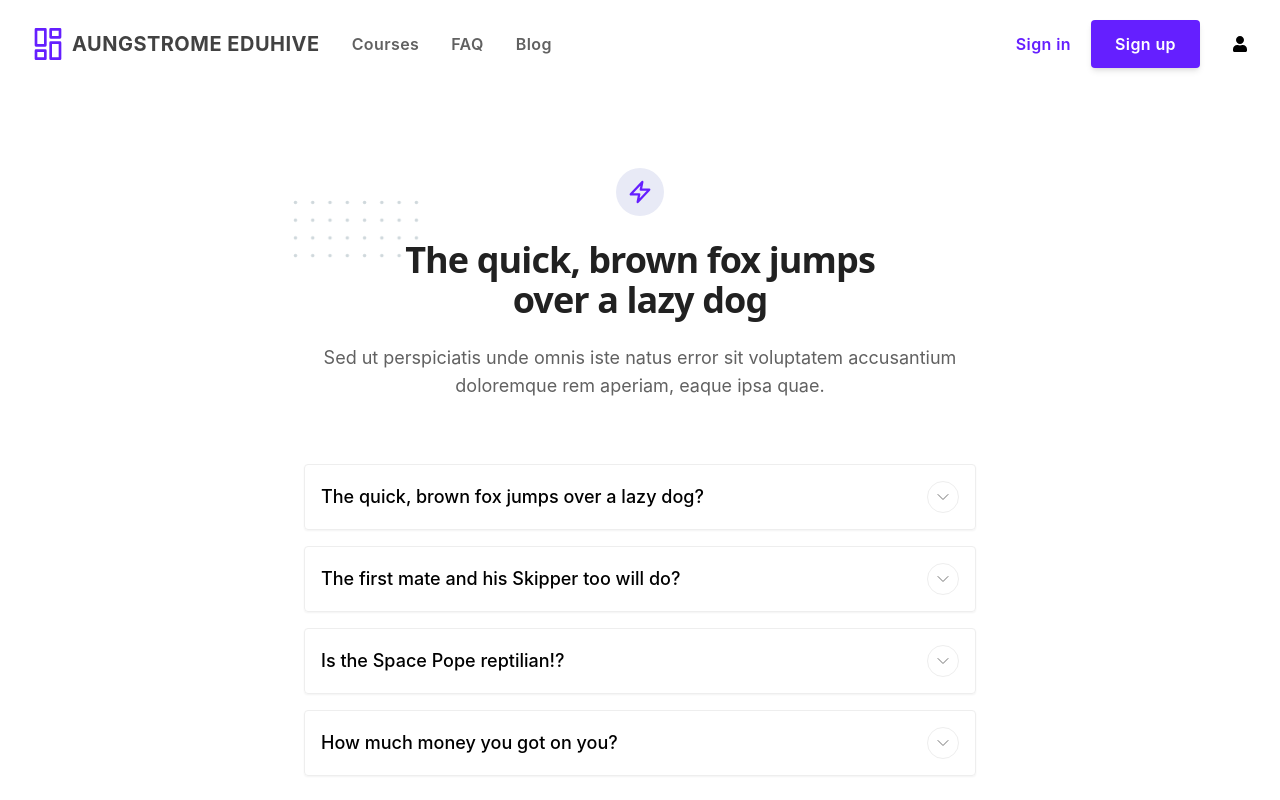
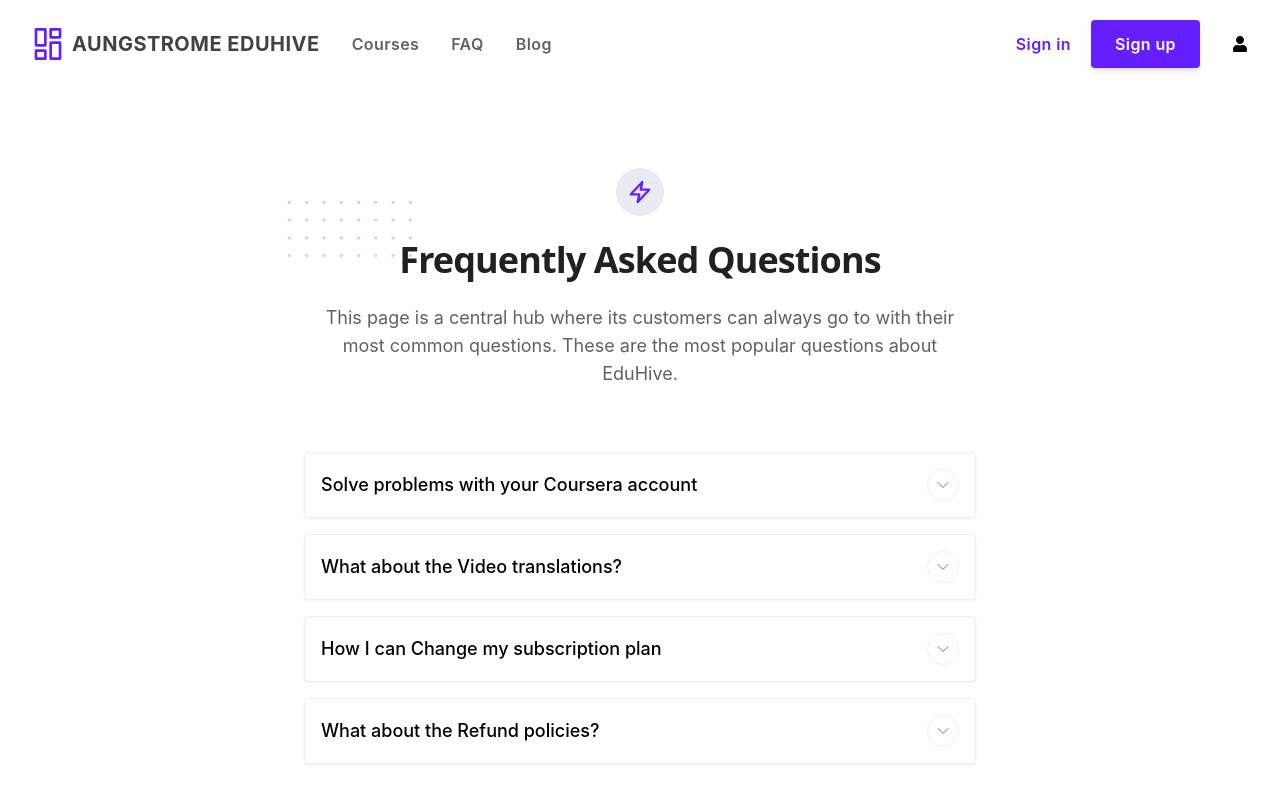
Before and after one commit to hbkabir004/EduHive-Learning-Platform, a React (Create React App) app: page /faq in a window 1280 px wide. Shown: the top 800 px of the page. Built offline with nearby package versions, Linux system fonts and the light colour scheme; no server answers.

Commit message:
FAQ added

```diff
--- a/src/components/Pages/FAQ.jsx
+++ b/src/components/Pages/FAQ.jsx
@@ -87,32 +87,27 @@ const FAQ = () => {
                                         height="24"
                                     />
                                 </svg>
-                                <span class="relative">The</span>
-                            </span>{' '}
-                            quick, brown fox jumps over a lazy dog
+                                <span class="relative">Frequently Asked Questions</span>
+                            </span>
                         </h2>
                         <p class="text-base text-gray-700 md:text-lg">
-                            Sed ut perspiciatis unde omnis iste natus error sit voluptatem
-                            accusantium doloremque rem aperiam, eaque ipsa quae.
+                            This page is a central hub where its customers can always go to with their most common questions. These are the most popular questions about EduHive.
                         </p>
                     </div>
                 </div>
                 <div class="space-y-4">
-                    <Item title="The quick, brown fox jumps over a lazy dog?">
-                        Sed ut perspiciatis unde omnis iste natus error sit voluptatem
-                        accusantium doloremque rem aperiam, eaque ipsa quae.
+                    <Item className="font-semibold" title="Solve problems with your Coursera account">
+                        If you need to change your Coursera account settings, like your name, email address, or password, you can use your Settings page.
                     </Item>
-                    <Item title="The first mate and his Skipper too will do?">
-                        Sed ut perspiciatis unde omnis iste natus error sit voluptatem
-                        accusantium doloremque rem aperiam, eaque ipsa quae.
+                    <Item className="font-semibold" title="What about the Video translations?">
+                        To see translated subtitles for a video, turn subtitles on and choose the language you want to see subtitles in. <br></br>
+                        You can see what languages are available for a course by checking the course's description page. If a language is listed, that means at least 80\% of the course's video subtitles have been translated. When you search for courses, you can filter your search to find courses that have translations in certain languages.
                     </Item>
-                    <Item title="Is the Space Pope reptilian!?">
-                        Sed ut perspiciatis unde omnis iste natus error sit voluptatem
-                        accusantium doloremque rem aperiam, eaque ipsa quae.
+                    <Item className="font-semibold" title="How I can Change my subscription plan">
+                        Some Specializations are available for subscriptions on a monthly plan. Your credit card will be charged every month as long as your subscription is active. You can cancel a subscription any time.
                     </Item>
-                    <Item title="How much money you got on you?">
-                        Sed ut perspiciatis unde omnis iste natus error sit voluptatem
-                        accusantium doloremque rem aperiam, eaque ipsa quae.
+                    <Item className="font-semibold" title="What about the Refund policies?">
+                        If you decide not to complete a course or Specialization that you've paid for, Eduhive may be able to refund your payment depending on our refund policies. You can read our refund policies in full in Coursera's Terms of Use.
                     </Item>
                 </div>
             </div>
```
